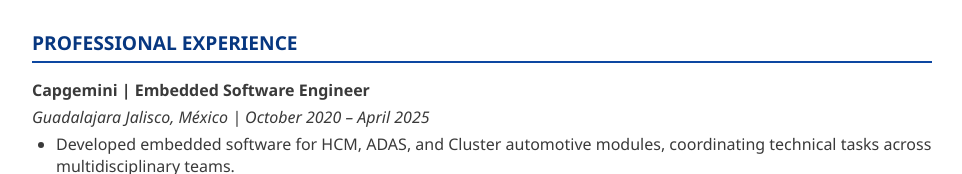
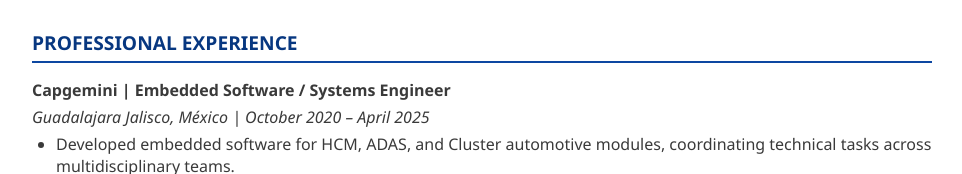
Before and after one commit to AlexanderSantanaBazan/AlexanderSantanaBazan.github.io, a plain HTML site: page en/SCRUM/index.html in a window 1280 px wide. Shown: the part 1417-1591 px from the top of the page, without its empty margins (158-1120 px from the left). Drawn offline with Linux system fonts and the light colour scheme.

Commit message:
added info

```diff
--- a/en/SCRUM/index.html
+++ b/en/SCRUM/index.html
@@ -140,7 +140,7 @@
 
     <div class="section">
       <h2 class="section-title">Professional Experience</h2>
-      <p><strong>Capgemini | Embedded Software Engineer</strong></p>
+      <p><strong>Capgemini | Embedded Software / Systems Engineer</strong></p>
       <p><em>Guadalajara Jalisco, México | October 2020 – April 2025</em></p>
       <ul>
         <li>Developed embedded software for HCM, ADAS, and Cluster automotive modules, coordinating technical tasks across multidisciplinary teams.</li>
```
